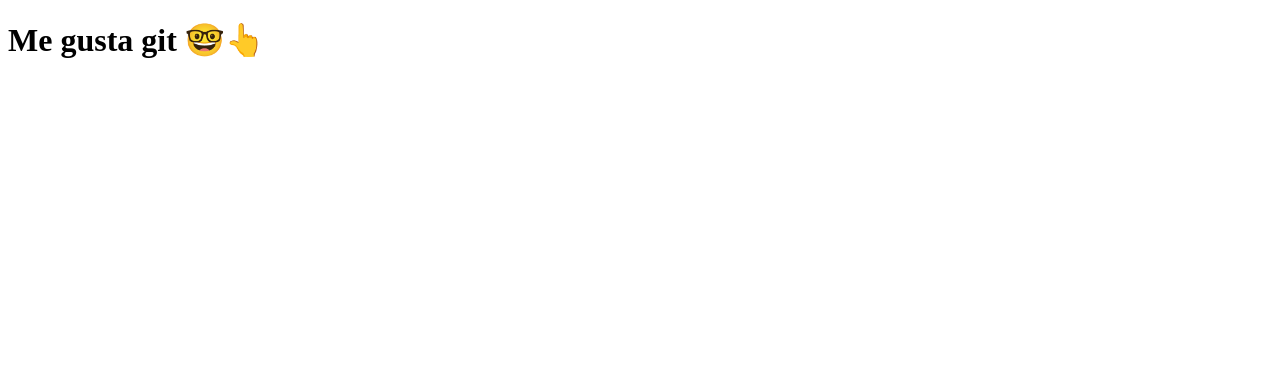
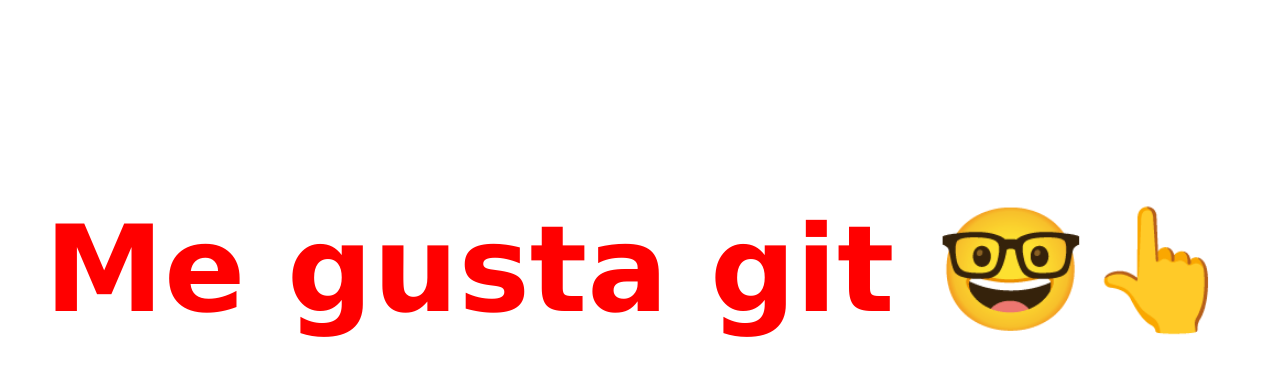
Before and after one commit to MJohanRodriguez23/myPage, a plain HTML site: page index.html in a window 1280 px wide. Drawn offline with Linux system fonts and the light colour scheme.

Commit message:
se añadieron estilos

```diff
--- /dev/null
+++ b/css.css
@@ -0,0 +1,7 @@
+h1 {
+    color: red;
+    text-align: center;
+    margin-top: 200px;
+    font-size: 120px;
+    font-family: 'Lucida Sans', 'Lucida Sans Regular', 'Lucida Grande', 'Lucida Sans Unicode', Geneva, Verdana, sans-serif;
+}
--- a/index.html
+++ b/index.html
@@ -4,6 +4,7 @@
     <meta charset="UTF-8">
     <meta http-equiv="X-UA-Compatible" content="IE=edge">
     <meta name="viewport" content="width=device-width, initial-scale=1.0">
+    <link rel="stylesheet" href="css.css">
     <title>Document</title>
 </head>
 <body>
```
